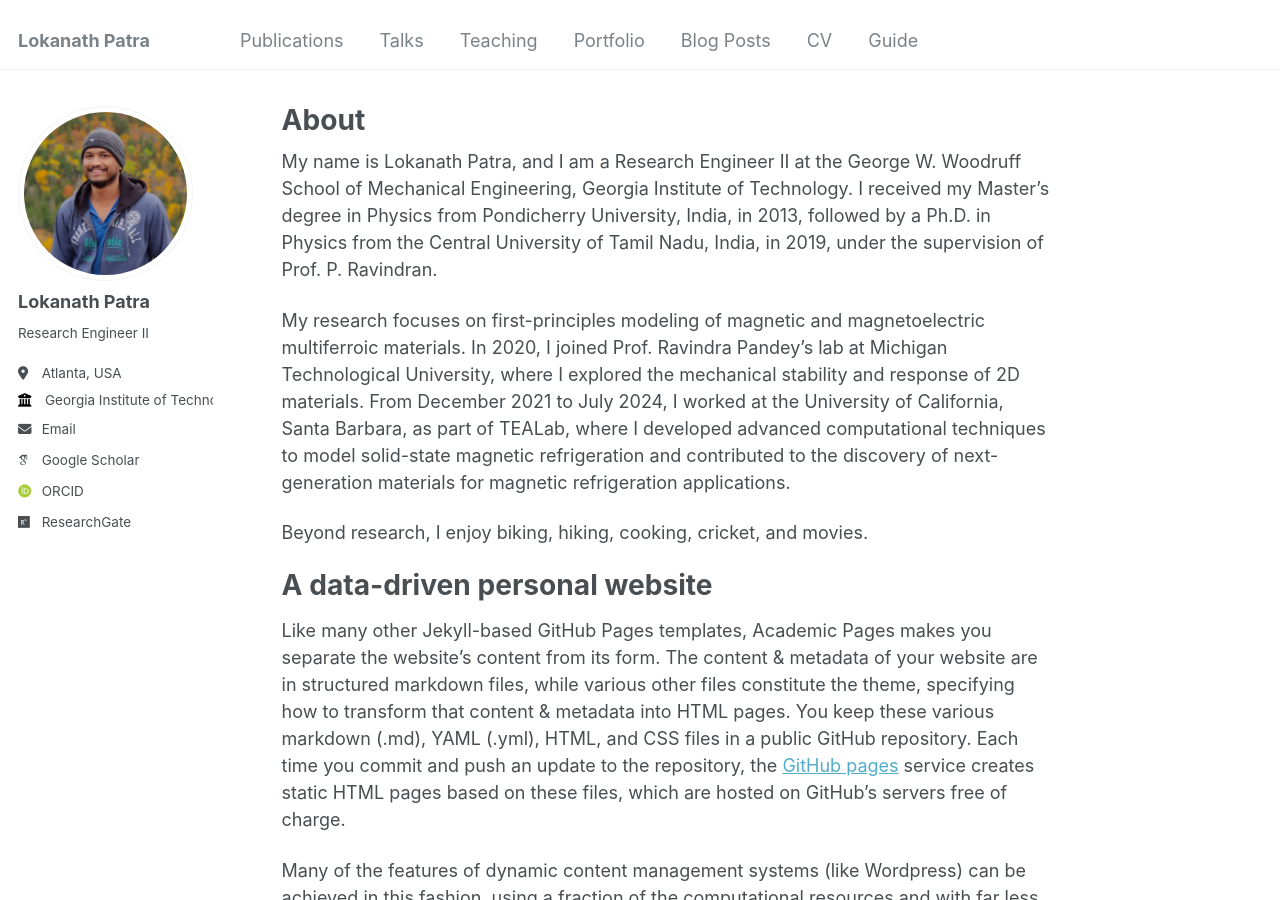
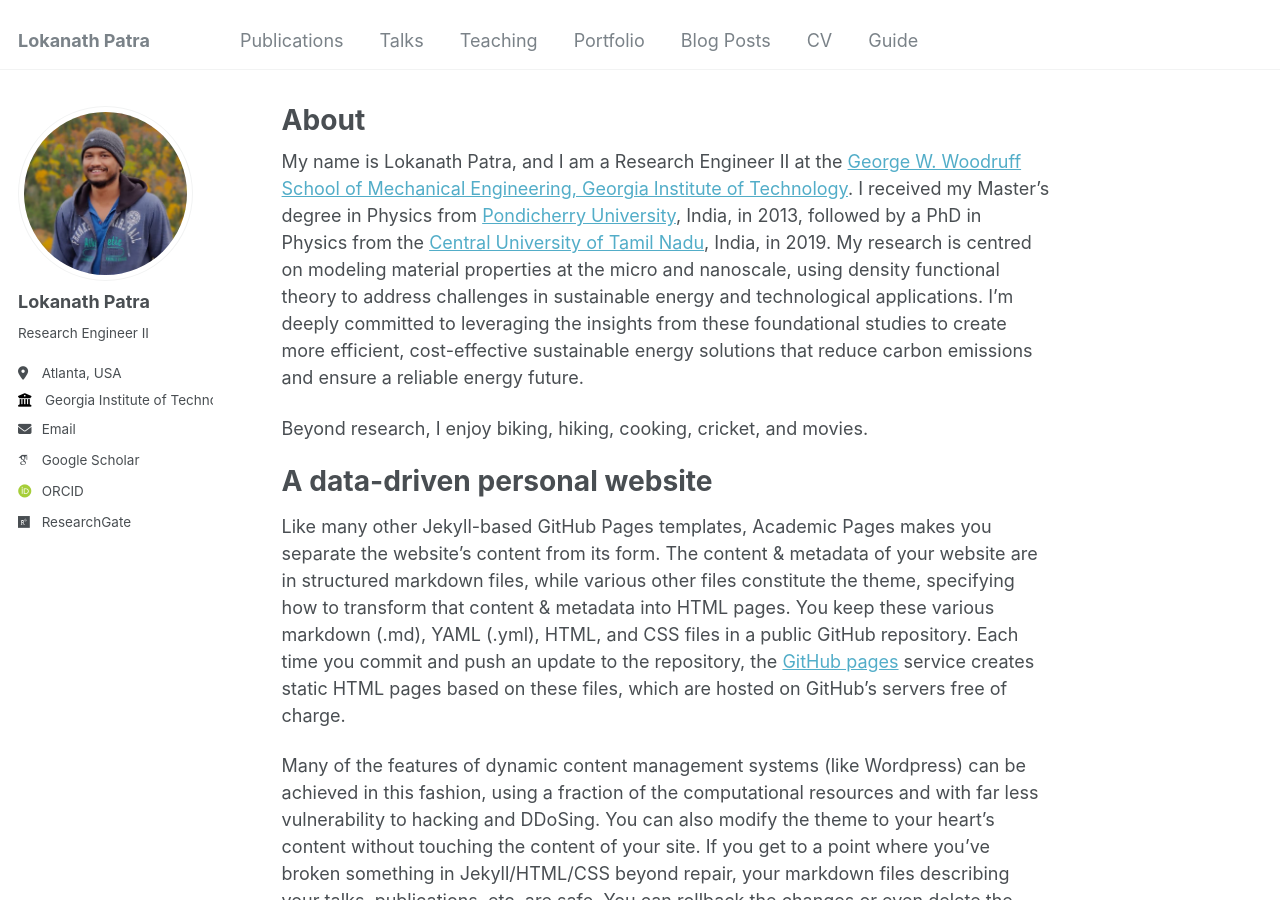
Before and after one commit to lokanath123/lokanath-patra, a Jekyll site: the page built from _pages/about.md, in a window 1280 px wide and 900 px high. Built offline with Jekyll 4.4.1, drawn with Linux system fonts in a browser that asks for light colours; some web fonts are replaced.

Commit message:
Update about.md

```diff
--- a/_pages/about.md
+++ b/_pages/about.md
@@ -7,9 +7,9 @@ redirect_from:
   - /about.html
 ---
 
-My name is Lokanath Patra, and I am a Research Engineer II at the George W. Woodruff School of Mechanical Engineering, Georgia Institute of Technology. I received my Master’s degree in Physics from Pondicherry University, India, in 2013, followed by a Ph.D. in Physics from the Central University of Tamil Nadu, India, in 2019, under the supervision of Prof. P. Ravindran.
+My name is Lokanath Patra, and I am a Research Engineer II at the [George W. Woodruff School of Mechanical Engineering, Georgia Institute of Technology](https://www.me.gatech.edu/). I received my Master’s degree in Physics from [Pondicherry University](https://www.pondiuni.edu.in/), India, in 2013, followed by a PhD in Physics from the [Central University of Tamil Nadu](https://cutn.ac.in/), India, in 2019.
+My research is centred on modeling material properties at the micro and nanoscale, using density functional theory to address challenges in sustainable energy and technological applications. I'm deeply committed to leveraging the insights from these foundational studies to create more efficient, cost-effective sustainable energy solutions that reduce carbon emissions and ensure a reliable energy future.
 
-My research focuses on first-principles modeling of magnetic and magnetoelectric multiferroic materials. In 2020, I joined Prof. Ravindra Pandey’s lab at Michigan Technological University, where I explored the mechanical stability and response of 2D materials. From December 2021 to July 2024, I worked at the University of California, Santa Barbara, as part of TEALab, where I developed advanced computational techniques to model solid-state magnetic refrigeration and contributed to the discovery of next-generation materials for magnetic refrigeration applications.
 
 Beyond research, I enjoy biking, hiking, cooking, cricket, and movies.
 
```
